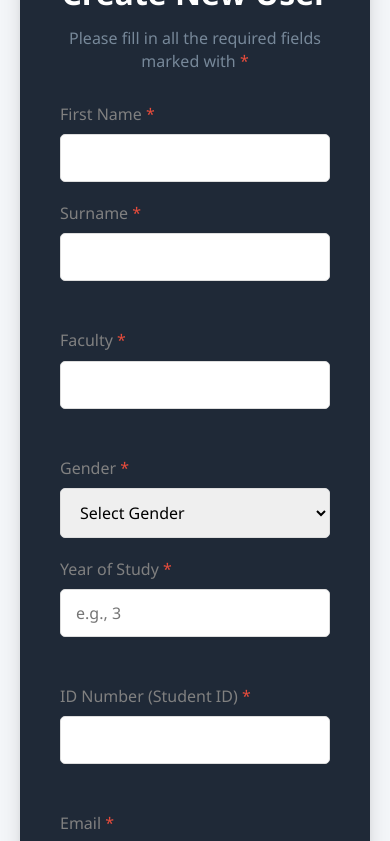
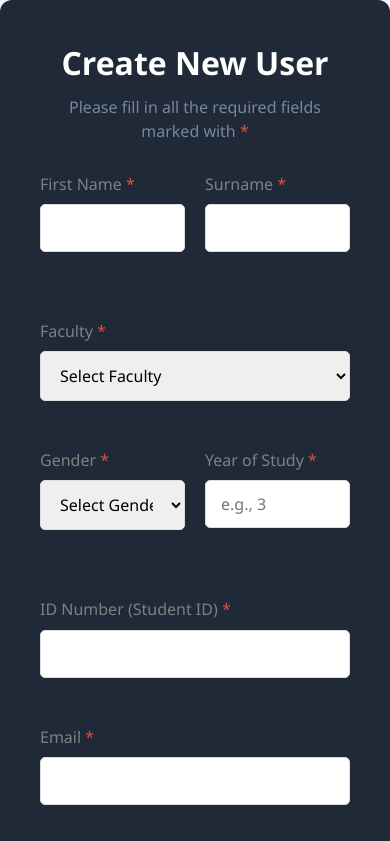
Before and after one commit to cindypatricia8/E-vote-system, a React (Vite) app in the folder Frontend/: page /register in a window 390 px wide. Shown: the top 841 px of the page. Built offline with nearby package versions, Linux system fonts and the light colour scheme; a web font is replaced by a local one.

Commit message:
Finalizing  pages styling

```diff
--- a/Frontend/src/pages/ClubDetailsPage.tsx
+++ b/Frontend/src/pages/ClubDetailsPage.tsx
@@ -137,14 +137,14 @@ export default function ClubDetailsPage() {
           </div>
 
           <div className="section">
-            <h2><i className="fas fa-check-circle"></i> Finished Elections</h2>
+            <h2><i className="fas fa-check-circle"></i> Past Elections</h2>
             {categorizedElections.finished.length > 0 ? (
               categorizedElections.finished.map(election => (
                 <div key={election._id} className="election-item finished">
                   <ElectionItem election={election} />
                 </div>
               ))
-            ) : <p className="no-elections-message">No finished elections.</p>}
+            ) : <p className="no-elections-message">No Past Elections.</p>}
           </div>
         </div>
       </div>
--- a/Frontend/src/pages/login.css
+++ b/Frontend/src/pages/login.css
@@ -30,12 +30,7 @@ body {
   border-radius: 9999px;
   color: #333;
 }
-.alert-logo {
-  flex-shrink: 0;
-  width: 24px;
-  height: 24px;
 
-}
 .instruction-text {
   flex-grow: 1;
   text-align: center;
@@ -123,7 +118,6 @@ body {
   white-space: nowrap;
 }
 
-
 .primary-btn {
   width: 100%;
   height: 48px;
@@ -149,23 +143,27 @@ body {
 .toggle-container {
   margin-top: 1.5rem;
   display: flex;
-  align-items: center;
-  gap: 8px;
+  flex-wrap:nowrap;
 }
 .no-account {
+  margin-left:auto;
   color: #444;
+
 }
 .sign-up {
   border: none;
   background: #4a90e2;
   color: #fff;
   font-size: 15px;
-  padding: 6px 12px;
+  padding: 6px 20px;
   border-radius: 6px;
   cursor: pointer;
   font-weight: 600;
   transition: background-color 0.2s;
+  margin-right:auto;
+  white-space: nowrap;
 }
+
 .sign-up:hover {
   background-color: #000;
 }
--- a/Frontend/src/pages/login.tsx
+++ b/Frontend/src/pages/login.tsx
@@ -122,11 +122,12 @@ const LoginPage: React.FC = () => {
         </form>
 
         <div className="toggle-container">
-          <span className="no-account">Don’t have an account?</span>
-          <button type="button" onClick={() => navigate('/register')} className="sign-up">
+         <span className="no-account">Don’t have an account? </span>
+         <button type="button" onClick={() => navigate('/register')} className="sign-up">
             Sign Up
           </button>
         </div>
+
       </div>
     </div>
   );
--- a/Frontend/src/pages/signUp.css
+++ b/Frontend/src/pages/signUp.css
@@ -1,34 +1,25 @@
 * {
-  box-sizing: border-box;
+
   margin: 0;
   padding: 0;
+  width :100%;
   font-family: 'Segoe UI', Tahoma, Geneva, Verdana, sans-serif;
 }
 
 body {
-  background: linear-gradient(135deg, #f5f7fa 0%, #c3cfe2 100%);
+  background: #0f1b27;              /* or your gradient */
   min-height: 100vh;
-  display: flex;
-  justify-content: center;
-  align-items: center;
-  padding: 20px;
-
+  /* remove centering */
+  display: block;
+  padding: 0;                        /* optional */
 }
 
-.container {
-  background-color: white;
-  border-radius: 10px;
-  box-shadow: 0 10px 30px rgba(0, 0, 0, 0.1);
-  width: 100%;
-  max-width: 600px;
-  padding-top :30px;
-  padding: 30px;
-}
+/* full width container */
 
 .header {
   text-align: center;
   margin-bottom: 30px;
-  padding-top:400px;
+
 }
 
 .header h1 {
@@ -118,9 +109,7 @@ button {
   color: #e74c3c;
 }
 
-@media (max-width: 600px) {
-  .form-row {
-    flex-direction: column;
-    gap: 0;
-  }
-}
+
+
+.container { width: 100%; max-width: 1200px; margin: 0 auto; }
+@media (max-width: 900px) { .container { max-width: none; } }
--- a/Frontend/src/pages/signUp.tsx
+++ b/Frontend/src/pages/signUp.tsx
@@ -126,7 +126,19 @@ const SignUp: React.FC = () => {
 
         <div className="form-group">
           <label htmlFor="faculty">Faculty <span className="required">*</span></label>
-          <input type="text" id="faculty" name="faculty" value={formData.faculty} onChange={handleChange} required />
+          <select id="faculty" name="faculty" value={formData.faculty} onChange={handleChange} required>
+          <option value="">Select Faculty</option>
+                  <option value="Art, Design & Architecture">Art, Design & Architecture</option>
+              <option value="Arts ">Arts</option>
+              <option value="Business and Economics">Business and Economics</option>
+              <option value="Education">Education</option>
+              <option value="Engineering">Engineering</option>
+              <option value="Information Technology">Information Technology</option>
+              <option value="Law">Law</option>
+              <option value="Medicine,Nursing and Health Sciences">Medicine,Nursing and Health Sciences</option>
+              <option value="Pharmacy and Pharmaceutical Sciences">Pharmacy and Pharmaceutical Sciences</option>
+              <option value="Science">Science</option>
+            </select>
           {errors.faculty && <span className="error-message">{errors.faculty}</span>}
         </div>
 
```
